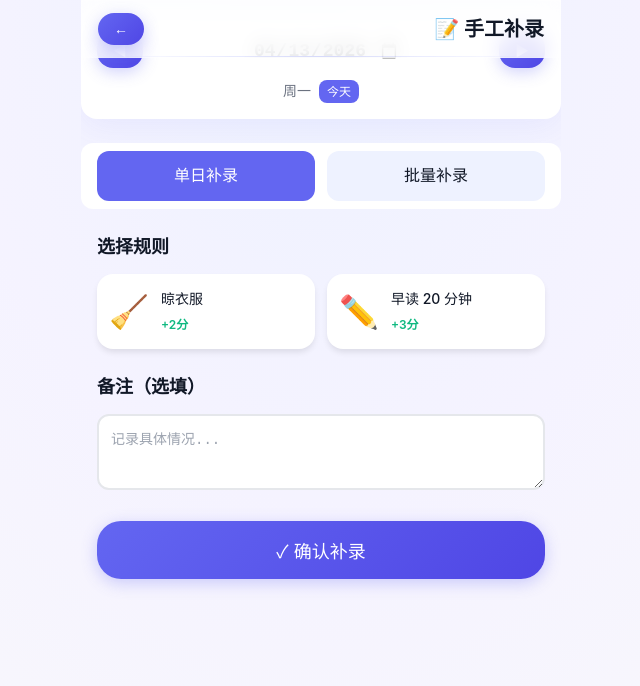
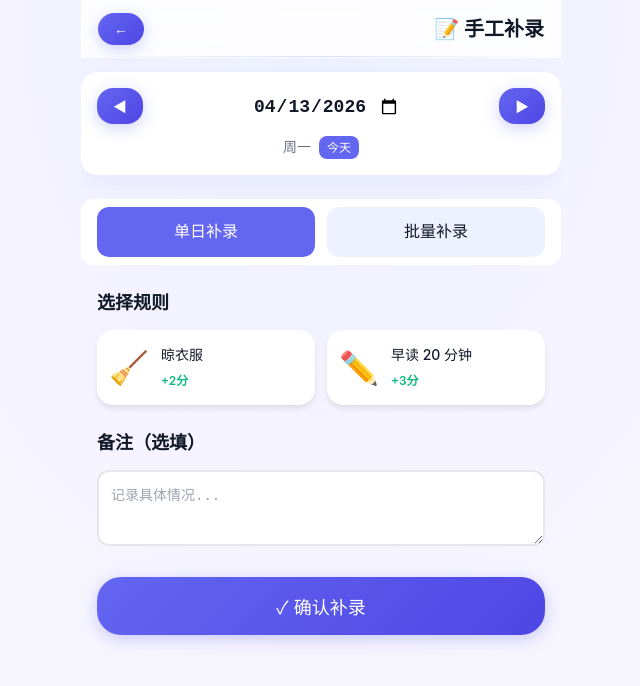
Before and after one commit to Eric-LDH/Points, a Vue app: page /record in a window 1280 px wide. Shown: the top 686 px of the page, without its empty margins (319-959 px from the left). Built offline with nearby package versions, Linux system fonts and the light colour scheme.

Commit message:
fix: 统一页面安全区域间距并更新图标

```diff
--- a/src/assets/main.scss
+++ b/src/assets/main.scss
@@ -181,7 +181,7 @@ html, body {
   .page-title {
     font-size: 20px;
     font-weight: 700;
-    color: var(--text-primary) !important;
+    color: var(--text-primary);
   }
 }
 
@@ -190,8 +190,10 @@ html, body {
 .reward-list-page,
 .record-page,
 .rule-edit-page,
-.reward-form-page {
-  padding-top: calc(60px + env(safe-area-inset-top, 0px));
+.reward-form-page,
+.lucky-config-page {
+  padding-top: calc(72px + env(safe-area-inset-top, 0px));
+  padding-bottom: calc(72px + env(safe-area-inset-bottom, 0px));
 }
 
 // ✅ 首页头部问候卡片（不固定）
--- a/src/components/IconFont.vue
+++ b/src/components/IconFont.vue
@@ -62,6 +62,7 @@ const icons = {
   trophy: '<svg viewBox="0 0 24 24"><path d="M19 5h-2V3H7v2H5c-1.1 0-2 .9-2 2v1c0 2.55 1.92 4.63 4.39 4.94.63 1.5 1.98 2.63 3.61 2.96V19H7v2h10v-2h-4v-3.1c1.63-.33 2.98-1.46 3.61-2.96C19.08 12.63 21 10.55 21 8V7c0-1.1-.9-2-2-2zM7 10.82C5.84 10.4 5 9.3 5 8V7h2v3.82zm10 .18V7h2v1c0 1.3-.84 2.4-2 2.82z"/></svg>',
   history: '<svg viewBox="0 0 24 24"><path d="M13 3a9 9 0 0 0-9 9H1l3.89 3.89.07.14L9 12H6c0-3.87 3.13-7 7-7s7 3.13 7 7-3.13 7-7 7c-1.93 0-3.68-.79-4.94-2.06l-1.42 1.42A8.954 8.954 0 0 0 13 21a9 9 0 0 0 0-18zm-1 5v5l4.28 2.54.72-1.21-3.5-2.08V8H12z"/></svg>',
   star: '<svg viewBox="0 0 24 24"><path d="M12 17.27L18.18 21l-1.64-7.03L22 9.24l-7.19-.61L12 2 9.19 8.63 2 9.24l5.46 4.73L5.82 21z"/></svg>',
+  dice: '<svg viewBox="0 0 24 24"><path d="M19 3H5c-1.1 0-2 .9-2 2v14c0 1.1.9 2 2 2h14c1.1 0 2-.9 2-2V5c0-1.1-.9-2-2-2zm0 16H5V5h14v14zM7.5 9C6.67 9 6 8.33 6 7.5S6.67 6 7.5 6 9 6.67 9 7.5 8.33 9 7.5 9zm9 0c-.83 0-1.5-.67-1.5-1.5S15.67 6 16.5 6 18 6.67 18 7.5 17.33 9 16.5 9zM7.5 18C6.67 18 6 17.33 6 16.5S6.67 15 7.5 15s1.5.67 1.5 1.5S8.33 18 7.5 18zm4.5-4.5c-.83 0-1.5-.67-1.5-1.5s.67-1.5 1.5-1.5 1.5.67 1.5 1.5-.67 1.5-1.5 1.5zm4.5 4.5c-.83 0-1.5-.67-1.5-1.5s.67-1.5 1.5-1.5 1.5.67 1.5 1.5-.67 1.5-1.5 1.5z"/></svg>',
 }
 </script>
 
--- a/src/components/Tabbar.vue
+++ b/src/components/Tabbar.vue
@@ -28,7 +28,7 @@ const store = useAppStore()
 const menuItems = [
   { path: '/index', icon: 'home' as const, title: '首页' },
   { path: '/stats', icon: 'chart' as const, title: '统计' },
-  { path: '/lucky', icon: 'clover' as const, title: '幸运' },
+  { path: '/lucky', icon: 'star' as const, title: '幸运' },
   { path: '/exchange', icon: 'gift' as const, title: '兑换' },
   { path: '/mine', icon: 'user' as const, title: '我的' }
 ]
--- a/src/pages/exchange/exchange.vue
+++ b/src/pages/exchange/exchange.vue
@@ -244,7 +244,7 @@ const cancelExchange = async (record: ExchangeRecord) => {
 
 .exchange-page {
   padding: var(--spacing-lg);
-  padding-top: calc(var(--spacing-lg) + env(safe-area-inset-top, 0px));
+  padding-top: calc(60px + env(safe-area-inset-top, 0px));
   max-width: 480px;
   margin: 0 auto;
   min-height: 100vh;
--- a/src/pages/lucky/config.vue
+++ b/src/pages/lucky/config.vue
@@ -194,8 +194,6 @@ onMounted(() => {
 @use '@/assets/main.scss' as *;
 
 .lucky-config-page {
-  // 添加顶部安全区域，避免内容被固定头部遮挡
-  padding-top: calc(var(--spacing-lg) + env(safe-area-inset-top, 0px));
   max-width: 480px;
   margin: 0 auto;
   animation: fade-in 0.5s ease;
--- a/src/pages/mine/mine.vue
+++ b/src/pages/mine/mine.vue
@@ -377,7 +377,7 @@ onMounted(() => {
 
 .mine-page {
   padding: var(--spacing-lg);
-  padding-top: calc(var(--spacing-lg) + env(safe-area-inset-top, 0px));
+  padding-top: calc(60px + env(safe-area-inset-top, 0px));
   max-width: 480px;
   margin: 0 auto;
   min-height: 100vh;
--- a/src/pages/record/record.vue
+++ b/src/pages/record/record.vue
@@ -326,8 +326,6 @@ const goBack = () => {
 @use '@/assets/main.scss' as *;
 
 .record-page {
-  // 添加顶部安全区域，避免内容被状态栏遮挡
-  padding-top: calc(var(--spacing-lg) + env(safe-area-inset-top, 0px));
   max-width: 480px;
   margin: 0 auto;
   background: transparent;
--- a/src/pages/reward/form.vue
+++ b/src/pages/reward/form.vue
@@ -221,8 +221,6 @@ const saveItem = () => {
 @use '@/assets/main.scss' as *;
 
 .reward-form-page {
-  // 添加顶部安全区域，避免内容被状态栏遮挡
-  padding-top: calc(var(--spacing-lg) + env(safe-area-inset-top, 0px));
   max-width: 480px;
   margin: 0 auto;
   animation: fade-in 0.5s ease;
--- a/src/pages/reward/list.vue
+++ b/src/pages/reward/list.vue
@@ -184,8 +184,6 @@ const getExchangeCount = (itemId: string) => {
 @use '@/assets/main.scss' as *;
 
 .reward-list-page {
-  // 头部固定高度 + 状态栏安全区域
-  padding-top: calc(var(--spacing-lg) + env(safe-area-inset-top, 0px));
   max-width: 480px;
   margin: 0 auto;
   animation: fade-in 0.5s ease;
--- a/src/pages/rule/edit.vue
+++ b/src/pages/rule/edit.vue
@@ -248,8 +248,6 @@ const saveRule = () => {
 @use '@/assets/main.scss' as *;
 
 .rule-edit-page {
-  // 添加顶部安全区域，避免内容被状态栏遮挡
-  padding-top: calc(var(--spacing-lg) + env(safe-area-inset-top, 0px));
   max-width: 480px;
   margin: 0 auto;
   animation: fade-in 0.5s ease;
--- a/src/pages/rule/list.vue
+++ b/src/pages/rule/list.vue
@@ -204,8 +204,6 @@ const deleteRule = async (rule: Rule) => {
 @use '@/assets/main.scss' as *;
 
 .rule-list-page {
-  // 添加顶部安全区域，避免内容被状态栏遮挡
-  padding-top: calc(var(--spacing-lg) + env(safe-area-inset-top, 0px));
   max-width: 480px;
   margin: 0 auto;
   animation: fade-in 0.5s ease;
```
